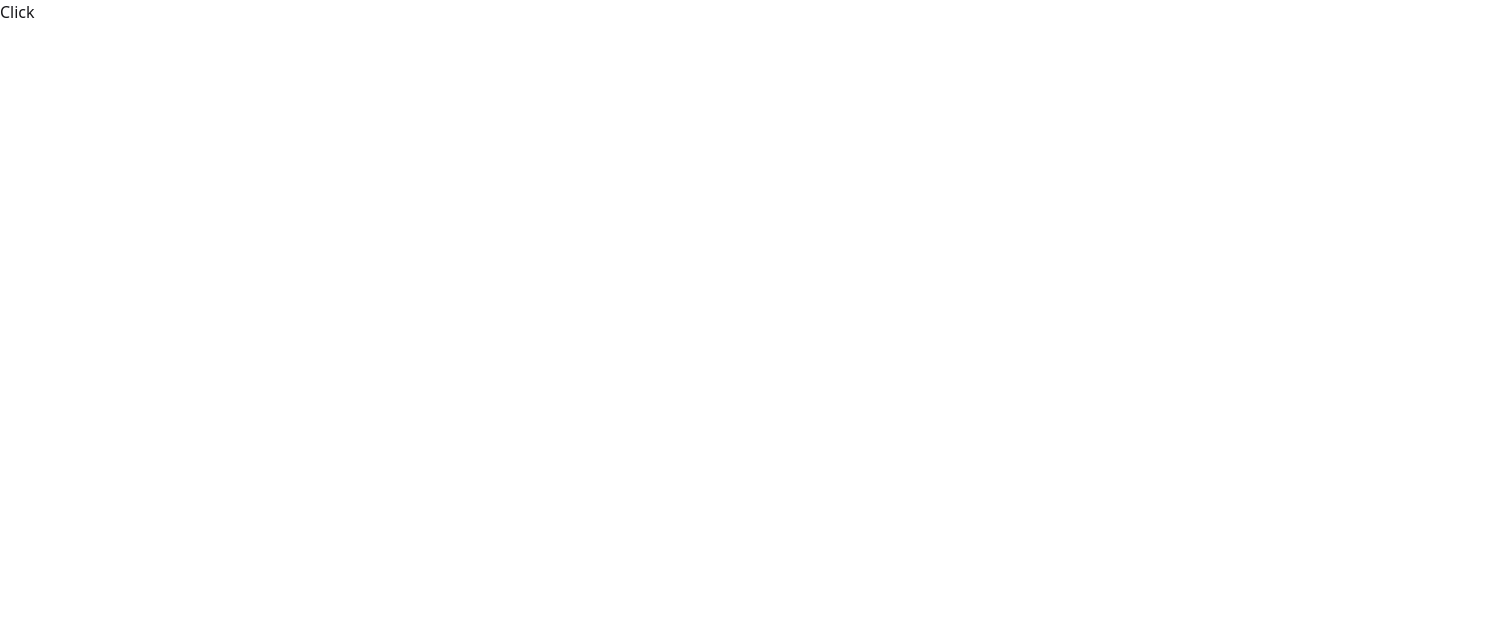
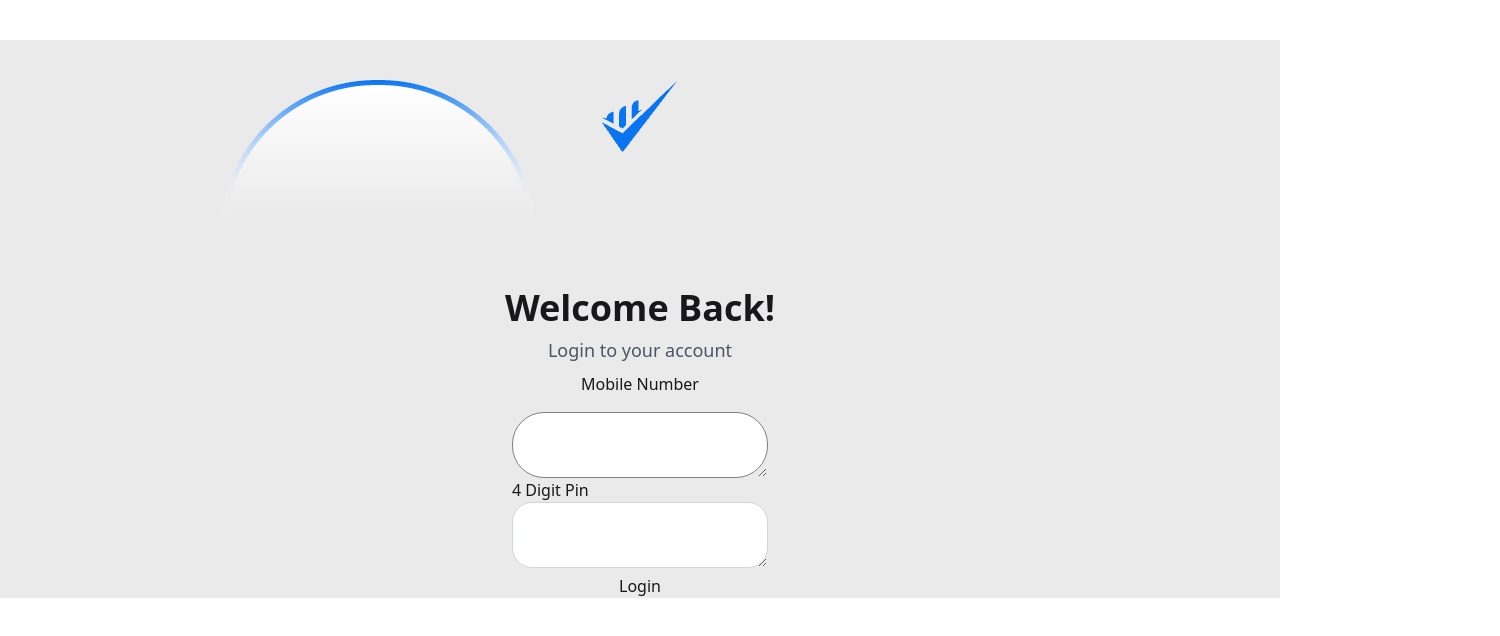
Before and after one commit to crackhead6474/payoo-mobile, a plain HTML site: page index.html in a window 1280 px wide. Shown: the whole page, 1500 px wide, since content can reach past the window. Drawn offline with nearby package versions, Linux system fonts and the light colour scheme.

Commit message:
added styles and login section

```diff
--- a/index.html
+++ b/index.html
@@ -6,15 +6,53 @@
     <meta name="viewport" content="width=device-width, initial-scale=1.0">
     <title>Document</title>
     <!-- Tailwind CSS CDN -->
-        <link href="https://cdn.jsdelivr.net/npm/daisyui@5" rel="stylesheet" type="text/css" />
-        <!--CSS CDN-->
-            <script src="https://cdn.jsdelivr.net/npm/@tailwindcss/browser@4"></script>
+    <link href="https://cdn.jsdelivr.net/npm/daisyui@5" rel="stylesheet" type="text/css" />
+    <!--CSS CDN-->
+    <script src="https://cdn.jsdelivr.net/npm/@tailwindcss/browser@4"></script>
+    <link href="styles/styles.css" rel="stylesheet">
 
 </head>
 
-<body>
-    <button class="btn-blue">Click</button>
+<body class="mt-10 mx-auto bg-[rgba(30,30,30,0.09)]">
+    <header class="flex flex-col justify-center items-center gap-15 relative ml-auto md:w-full">
+        <section class="flex justify-center items-center relative w-full">
+            <div class="bgActionimg absolute top-10 left-55 w-full">
+                <img src="assets/bg.png" alt="bgActionimg" class=class="absolute top-10 left-1/2 -translate-x-1/2" />
+            </div>
+        </section>
 
+
+        <section class="loginSec min-w-full flex flex-col justify-center items-start max-w-screen-sm mt-32 px-4">
+            <img src="assets/Group.png" alt="insideImg" class="absolute top-10 left-1/2 -translate-x-1/2">
+            </div>
+        </section>
+        <section class="loginSec min-w-full flex flex-col justify-center items-center max-w-vw ">
+
+            <div class="flex flex-col justify-center items-center gap-2 mb-4">
+                <h1 class="text-4xl font-bold">Welcome Back!</h1>
+                <p class="text-lg text-gray-600">Login to your account</p>
+                <h2>Mobile Number</h2>
+            </div>
+
+            <textarea name="MobileNumber" id="MobileNumber"
+                class="bg-white rounded-[32px] border border-gray-300 p-2 w-64"></textarea>
+
+            </div>
+            <div>
+                <h2>4 Digit Pin</h2>
+                <textarea name="Pin" id="Pin"
+                    class="bg-white rounded-[20px] border border-gray-300 p-2 w-64"></textarea>
+
+            </div>
+            <button>Login</button>
+        </section>
+        </section>
+
+    </header>
+    <main>
+    </main>
+    <footer>
+    </footer>
 </body>
 
 </html>
--- /dev/null
+++ b/styles/styles.css
@@ -0,0 +1,8 @@
+#MobileNumber{
+    background-color: white;
+    border-radius: 32px;
+    border: 1px solid gray;
+    padding: 8px;
+    width: 256px;
+    align-items: left;
+}
```
